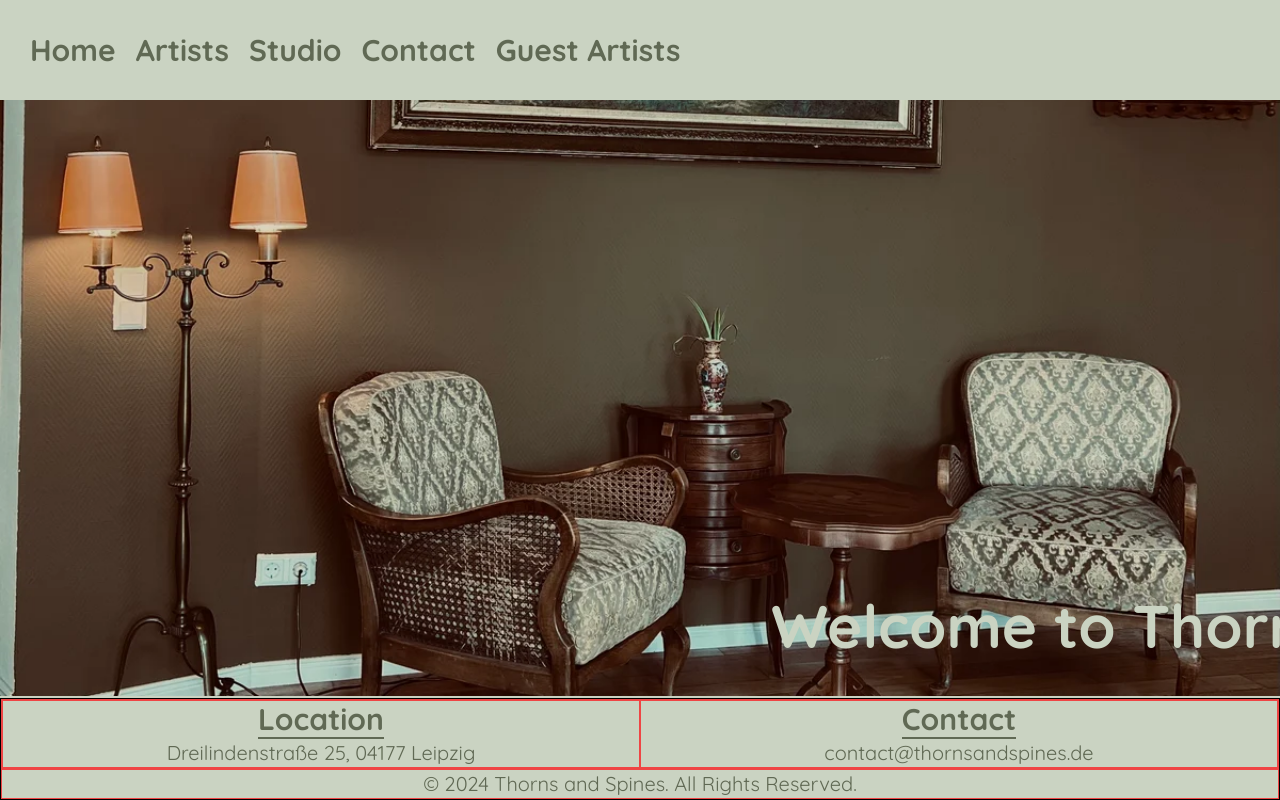
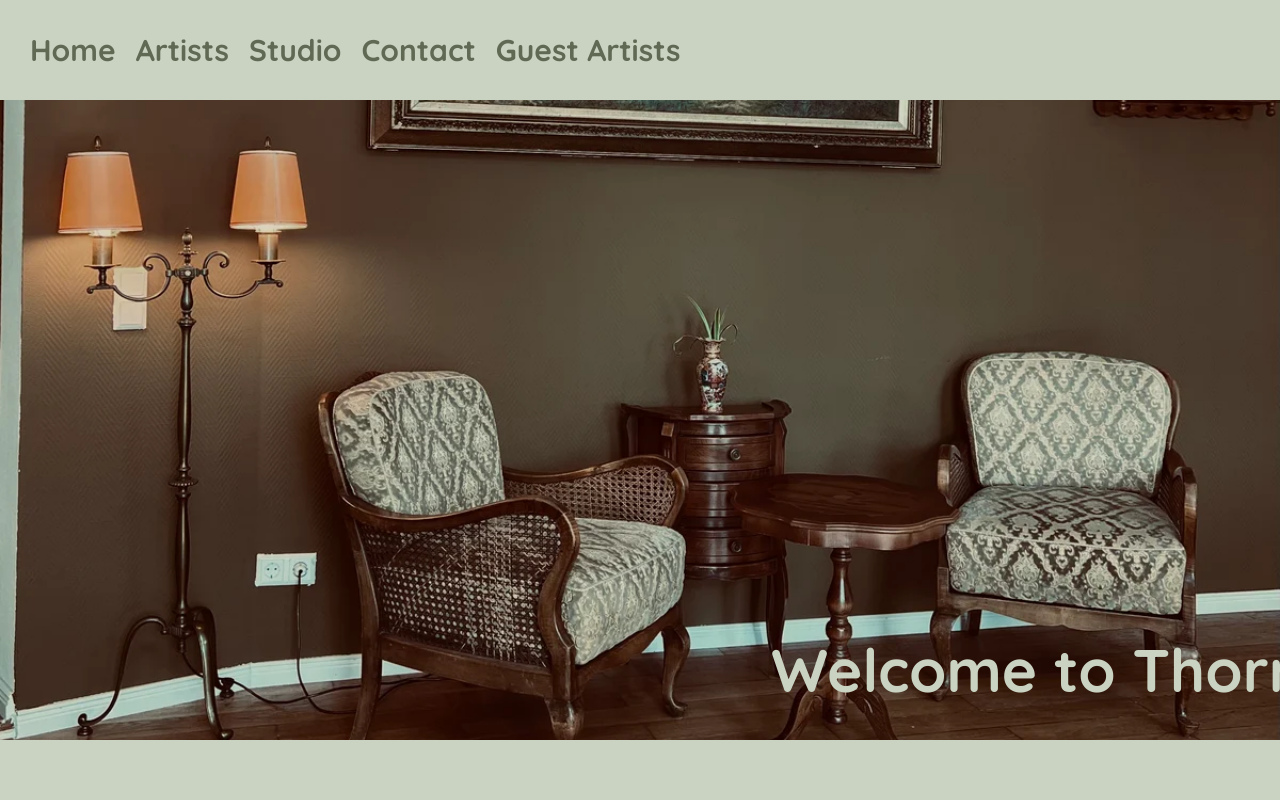
Before and after one commit to Cmbs86/Thorns-and-Spines-page, a React (Vite) app in the folder thorns-n-spines-project/: page / in a window 1280 px wide. Built offline with nearby package versions, Linux system fonts and the light colour scheme.

Commit message:
refactor components

```diff
--- a/thorns-n-spines-project/src/components/Footer.jsx
+++ b/thorns-n-spines-project/src/components/Footer.jsx
@@ -1,7 +1,7 @@
 const Footer = () => {
   return (
     <footer className="font-sans text-xl  text-tns-ebony border border-solid border-black z-50">
-      <div className="flex border border-solid border-red-500">
+      <div className=" border border-solid border-red-500">
         <div className=" flex flex-col w-1/2 h-full justify-center items-center border border-solid border-red-500 ">
           <div className="flex h-1/2 items-start">
             <h3 className="text-3xl font-bold border-b-2 border-tns-ebony ">
--- a/thorns-n-spines-project/src/components/Header.jsx
+++ b/thorns-n-spines-project/src/components/Header.jsx
@@ -3,7 +3,7 @@ import NavMobile from "./NavMobile";
 
 const Header = () => {
   return (
-    <div className=" w-full h-auto fixed top-0 left-0 right-0 bg-tns-ash-gray-light  text-tns-ebony  border-x-tns-mint-cream font-sans z-50">
+    <div className=" w-full  bg-tns-ash-gray-light  text-tns-ebony  border-x-tns-mint-cream font-sans ">
       <nav className="w-full flex items-center justify-start py-3 md:py-8">
         <NavMobile />
         <NavDesktop />
--- a/thorns-n-spines-project/src/components/Hero.jsx
+++ b/thorns-n-spines-project/src/components/Hero.jsx
@@ -2,14 +2,14 @@ import ThornsHero from "../assets/images/hero.webp";
 
 const Hero = () => {
   return (
-    <div className="fixed w-full h-[87vh] ">
+    <div className="fixed w-full h-[80vh] ">
       {/* Background image container */}
       <div
         className="absolute w-full h-full bg-cover bg-center bg-no-repeat bg-fixed"
         style={{ backgroundImage: `url(${ThornsHero})` }}
       >
         {/* Container for the hero content */}
-        <div className="relative w-full h-full flex flex-col justify-between  ">
+        <div className=" w-full h-full flex flex-col justify-between  ">
 
           {/* Top animated heading */}
           <div className="absolute bottom-10 w-full">
--- a/thorns-n-spines-project/src/layouts/Layout.jsx
+++ b/thorns-n-spines-project/src/layouts/Layout.jsx
@@ -1,18 +1,16 @@
 import Footer from "../components/Footer";
 import Header from "../components/Header";
 
-
 const Layout = ({ children }) => {
-  return (
-    <div className="flex w-full flex-col min-h-screen">
+  return (<>
+    <div className="min-h-screen">
       <Header />
 
-      <main className="flex-1 w-full">
-        {children}
-      </main>
+      <main>{children}</main>
 
-      <Footer/>
+      <Footer />
     </div>
+      </>
   );
 };
 
```
